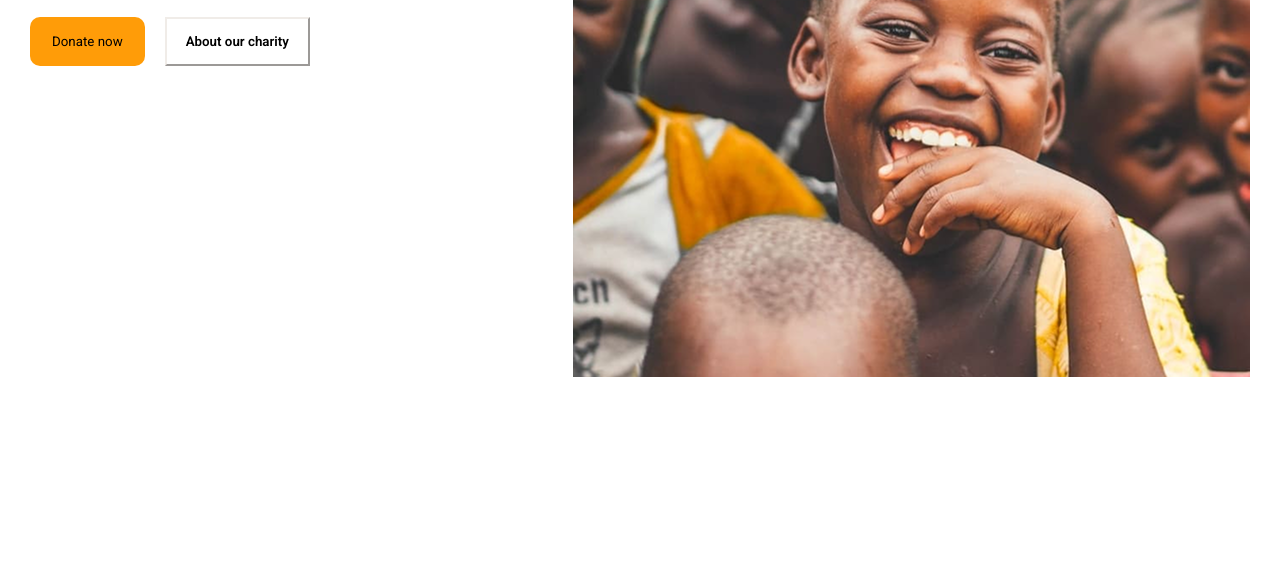
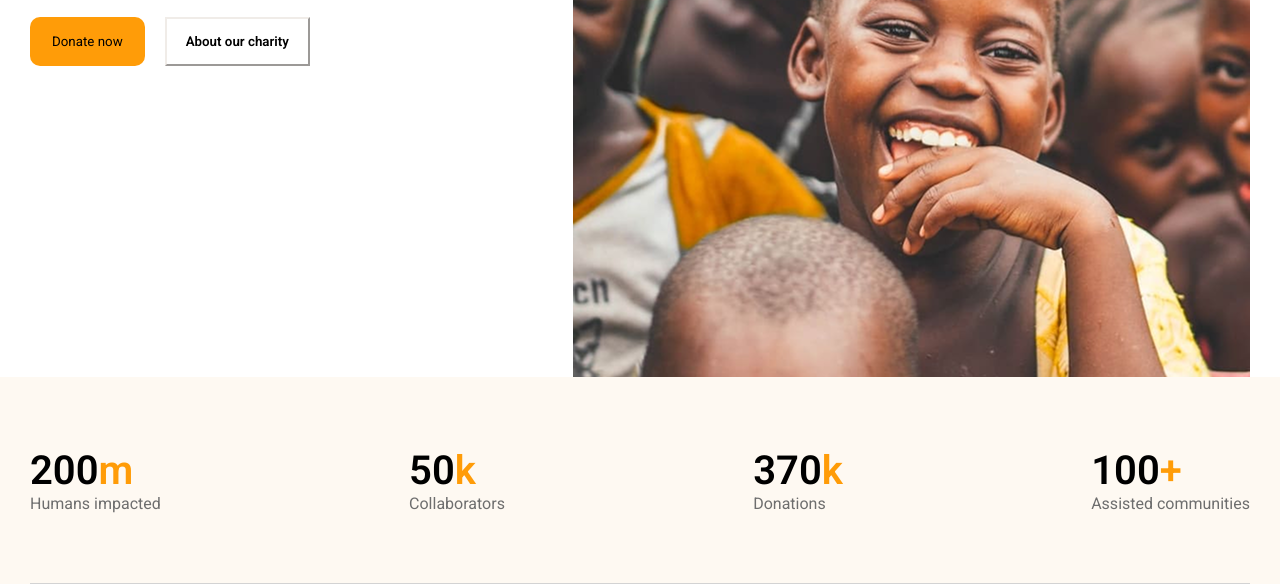
Before and after one commit to BoBo1168/exam3, a plain HTML site: page index.html in a window 1280 px wide. Shown: the part 611-1195 px from the top of the page. Before the commit the page ends 988 px from the top, so only its background shows below. Drawn offline with Linux system fonts and the light colour scheme.

Commit message:
section 2

```diff
--- a/index.html
+++ b/index.html
@@ -41,5 +41,26 @@
         </div>
         <img src="./IMAGE (22).png" alt="">
     </section>
+
+    <section class="sec2">
+        <div class="q1">
+            <div>
+                <h2 style="font-size: 40px; font-weight: 600;">200<span style="color: #FF9C08;">m</span></h2>
+                <p style="font-size: 16px; color: #6E6E6E;">Humans impacted</p>
+            </div>
+            <div>
+                <h2 style="font-size: 40px; font-weight: 600;">50<span style="color: #FF9C08;">k</span></h2>
+                <p style="font-size: 16px; color: #6E6E6E;">Collaborators</p>
+            </div>
+            <div>
+                <h2 style="font-size: 40px; font-weight: 600;">370<span style="color: #FF9C08;">k</span></h2>
+                <p style="font-size: 16px; color: #6E6E6E;">Donations</p>
+            </div>
+            <div>
+                <h2 style="font-size: 40px; font-weight: 600;">100<span style="color: #FF9C08;">+</span></h2>
+                <p style="font-size: 16px; color: #6E6E6E;">Assisted communities</p>
+            </div>
+        </div>
+    </section>
 </body>
 </html>
--- a/style.css
+++ b/style.css
@@ -31,5 +31,19 @@ header{
     border-color: #F0ECE8;
     background-color: #FFFFFF;
     font-weight: 600;
+}
+.sec2{
+    background-color: #FEF9F2;
+    max-width: 1400px;
+    margin: auto;
+}
+.q1{
+    max-width: 1220px;
+    margin: auto;
+    display: flex;
+    justify-content: space-between;
+    padding-top: 70px;
+    padding-bottom: 70px;
+    border-bottom: 1px solid lightgray;
 
 }
```
